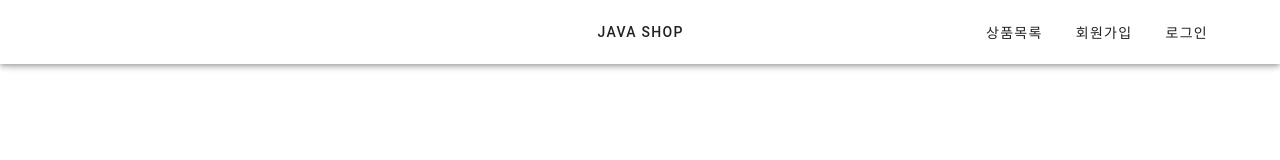
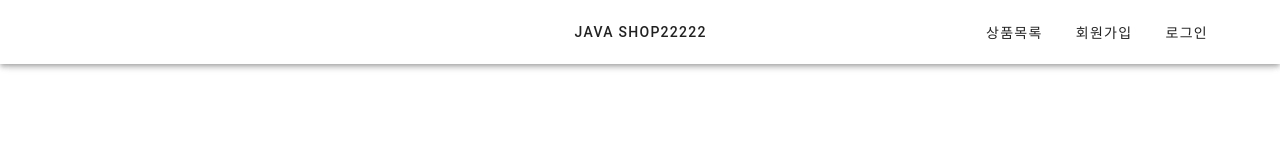
Before and after one commit to kimseonguk197/vercel_cloudfront_inflearn, a Vue app: page / in a window 1280 px wide. Shown: the top 160 px of the page. Built offline with nearby package versions, Linux system fonts and the light colour scheme.

Commit message:
Update HeaderComponent.vue

```diff
--- a/src/components/HeaderComponent.vue
+++ b/src/components/HeaderComponent.vue
@@ -10,7 +10,7 @@
                     </div>
                 </v-col>
                 <v-col class="text-center">
-                    <v-btn :to="{path:'/'}">java shop</v-btn>
+                    <v-btn :to="{path:'/'}">java shop22222</v-btn>
                 </v-col>
                 <v-col class="d-flex justify-end">
                     <v-btn v-if="isLogin"  :to="{path:'/order/cart'}">장바구니 {{getTotalQauntity}}</v-btn>
```
